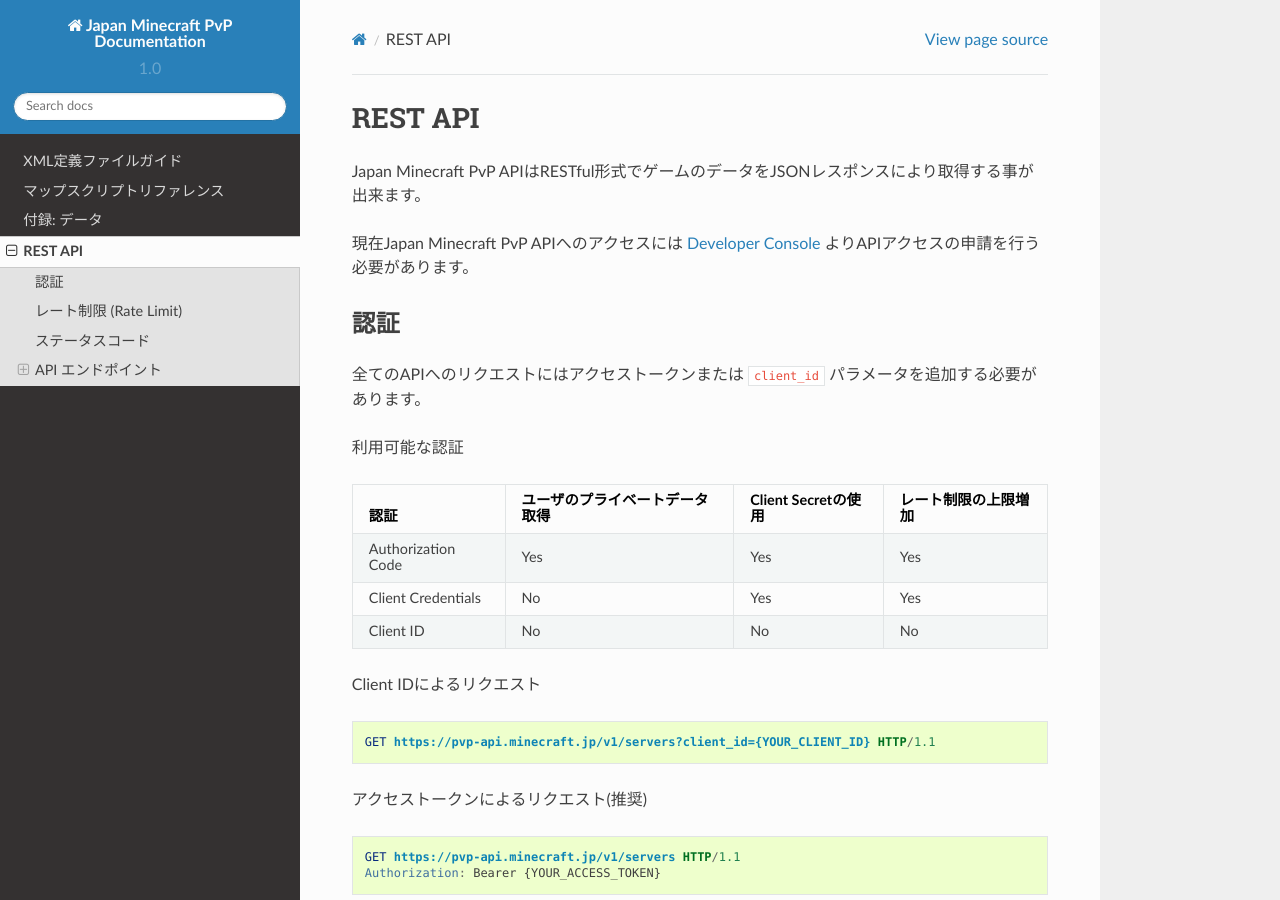
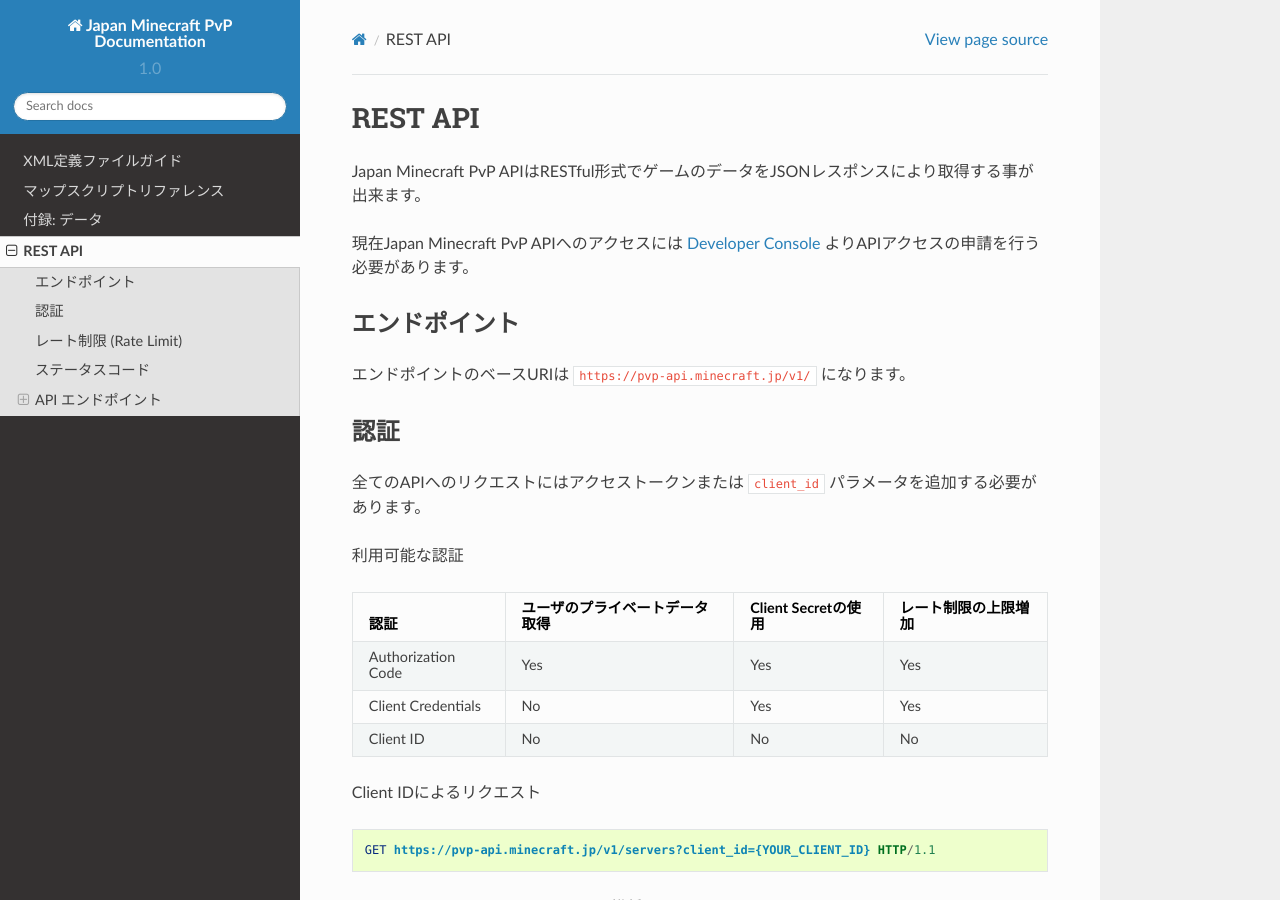
Before and after one commit to MinecraftJP/pvp-docs, a Sphinx documentation site: the page built from docs/rest/index.rst, in a window 1280 px wide and 900 px high. Built offline with Sphinx 7.4.7 and the Read the Docs theme 2.0.0, drawn with Linux system fonts in a browser that asks for light colours.

Commit message:
エンドポイント追加

```diff
--- a/docs/rest/index.rst
+++ b/docs/rest/index.rst
@@ -5,6 +5,11 @@
 
 現在Japan Minecraft PvP APIへのアクセスには `Developer Console <https://minecraft.jp/developer/apps/>`_ よりAPIアクセスの申請を行う必要があります。
 
+
+エンドポイント
+==============
+
+エンドポイントのベースURIは ``https://pvp-api.minecraft.jp/v1/`` になります。
 
 認証
 ====
```
